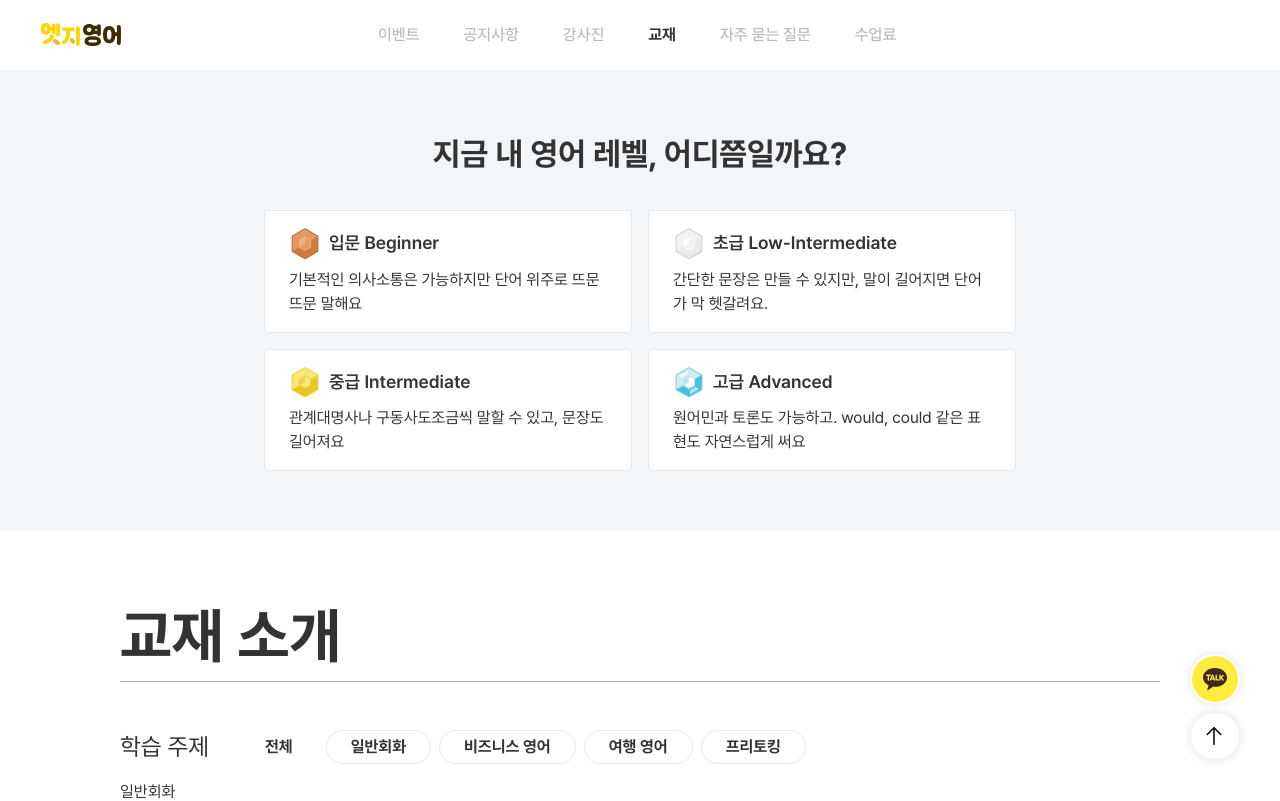
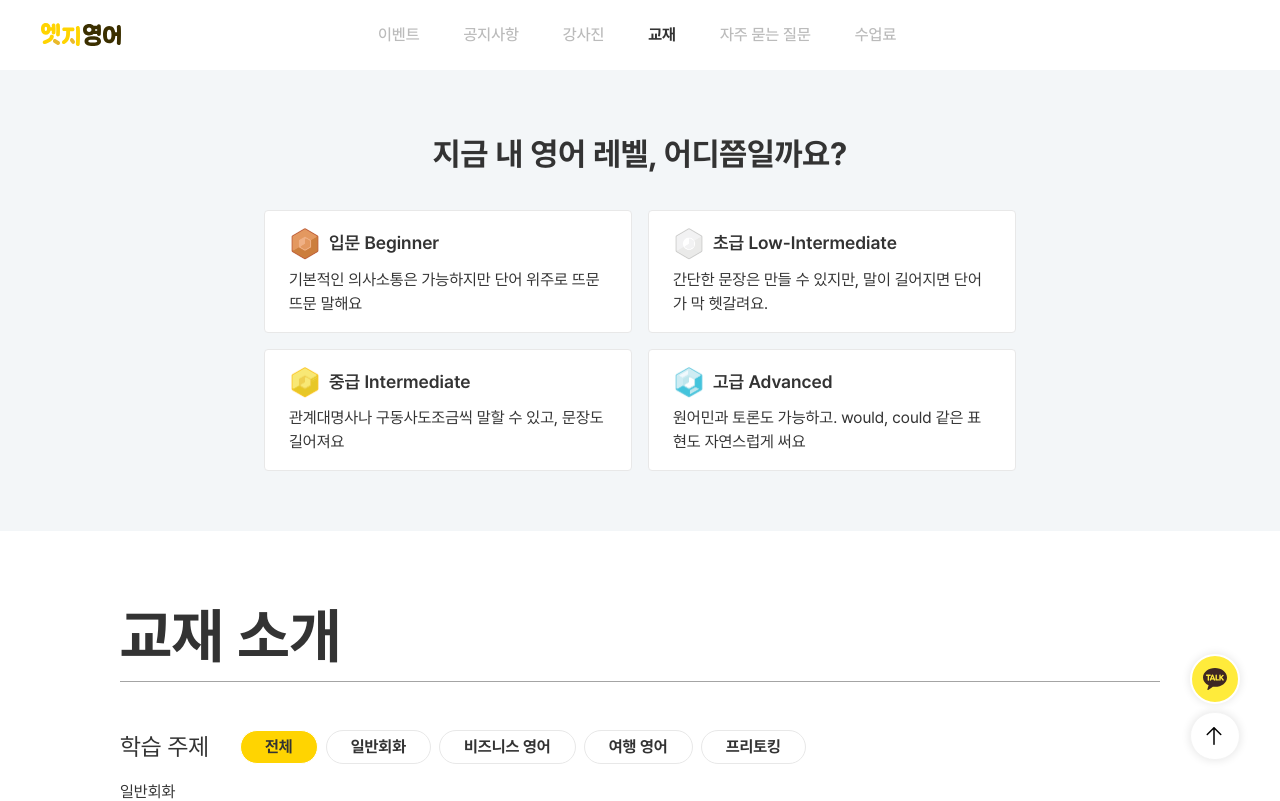
Before and after one commit to gandy818/edge-english, a Next.js app: page /books in a window 1280 px wide. Shown: the top 801 px of the page. Built offline with nearby package versions, Linux system fonts and the light colour scheme.

Commit message:
필터 색상 추가

```diff
--- a/src/app/books/components/filter.tsx
+++ b/src/app/books/components/filter.tsx
@@ -24,7 +24,7 @@ export default function Filter({ data }: FilterProps) {
           <div
             key={item}
             className={`badge badge-neutral ${
-              filterState === item ? 'border-white' : 'border-[#e8e8e8]'
+              filterState === item ? 'border-white bg-edge-yellow' : 'border-[#e8e8e8]'
             } px-6 py-4 text-base font-bold`}
             onClick={() => setFilterState(item)}
           >
```
